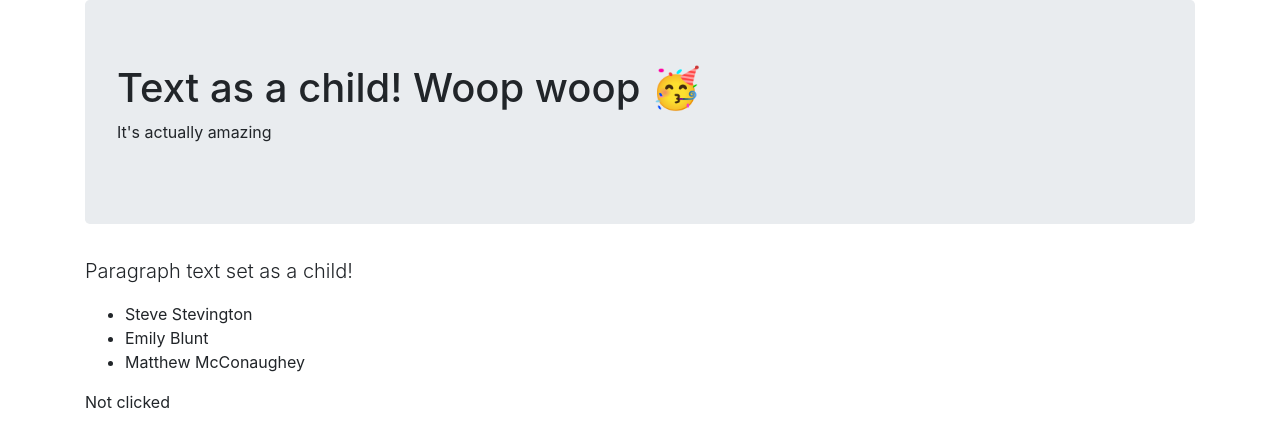
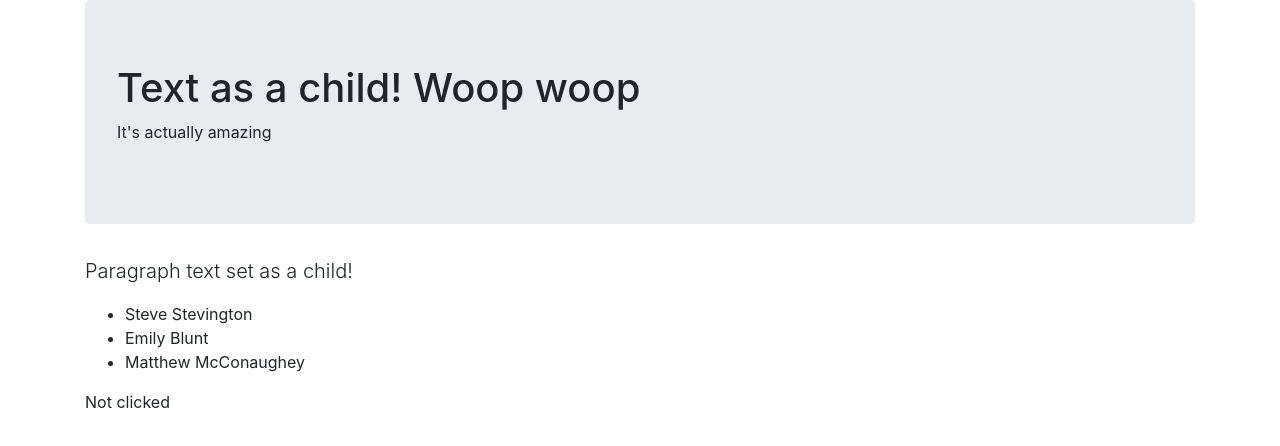
Before and after one commit to zackads/developme, a React (Create React App) app in the folder week_9_react/hello-world/: page / in a window 1280 px wide. Shown: the top 446 px of the page. Built offline with nearby package versions, Linux system fonts and the light colour scheme.

Commit message:
Remove emoji from Stuff component

```diff
--- a/week_9_react/hello-world/src/Stuff.js
+++ b/week_9_react/hello-world/src/Stuff.js
@@ -6,7 +6,7 @@ import People from "./People.js";
 
 const Stuff = ({ square }) => (
   <React.Fragment>
-    <Header>Text as a child! Woop woop 🥳</Header>
+    <Header>Text as a child! Woop woop</Header>
     <Paragraph>Paragraph text set as a child!</Paragraph>
     {square ? <Square color="blue" /> : null}
     <People
```
